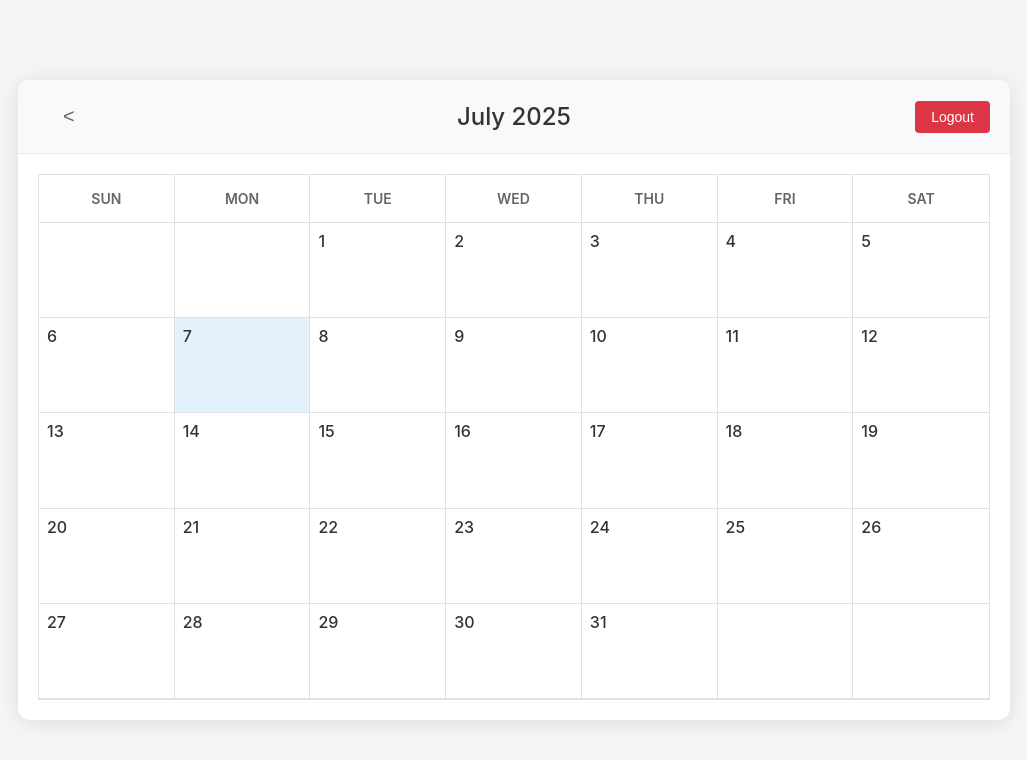
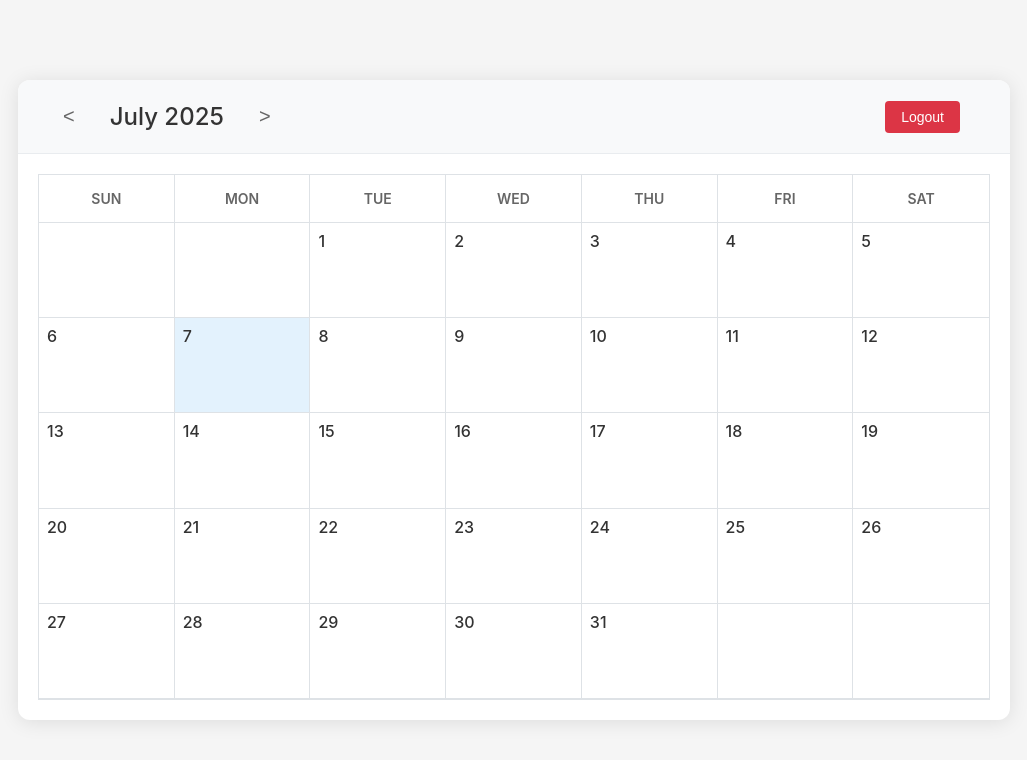
Before and after one commit to eugene-goldberg/task_calendar, a plain HTML site: page templates/index.html in a window 1280 px wide. Shown: the whole page, without its empty margins (126-1153 px from the left). Drawn offline with Linux system fonts and the light colour scheme; no server answers; sample sign-in values are in the browser's storage.

Commit message:
Fix logout button overlapping with navigation controls
- Remove absolute positioning from logout button
- Add calendar-nav wrapper for month navigation controls
- Use flexbox layout to properly space elements
- Ensure logout button stays on the right without overlapping

```diff
--- a/static/css/styles.css
+++ b/static/css/styles.css
@@ -33,7 +33,12 @@ body {
     padding: 20px 30px;
     background: #f8f9fa;
     border-bottom: 1px solid #e9ecef;
-    position: relative;
+}
+
+.calendar-nav {
+    display: flex;
+    align-items: center;
+    gap: 20px;
 }
 
 .calendar-header h2 {
@@ -67,10 +72,8 @@ body {
     font-size: 14px;
     font-weight: 500;
     transition: background-color 0.2s;
-    position: absolute;
-    right: 20px;
-    top: 50%;
-    transform: translateY(-50%);
+    margin-left: auto;
+    margin-right: 20px;
 }
 
 .logout-button:hover {
--- a/templates/index.html
+++ b/templates/index.html
@@ -9,9 +9,11 @@
 <body>
     <div class="calendar-container">
         <div class="calendar-header">
-            <button id="prev-month" class="nav-button">&lt;</button>
-            <h2 id="current-month">July 2025</h2>
-            <button id="next-month" class="nav-button">&gt;</button>
+            <div class="calendar-nav">
+                <button id="prev-month" class="nav-button">&lt;</button>
+                <h2 id="current-month">July 2025</h2>
+                <button id="next-month" class="nav-button">&gt;</button>
+            </div>
             <button id="logout-btn" class="logout-button">Logout</button>
         </div>
         <div class="calendar-grid">
```
